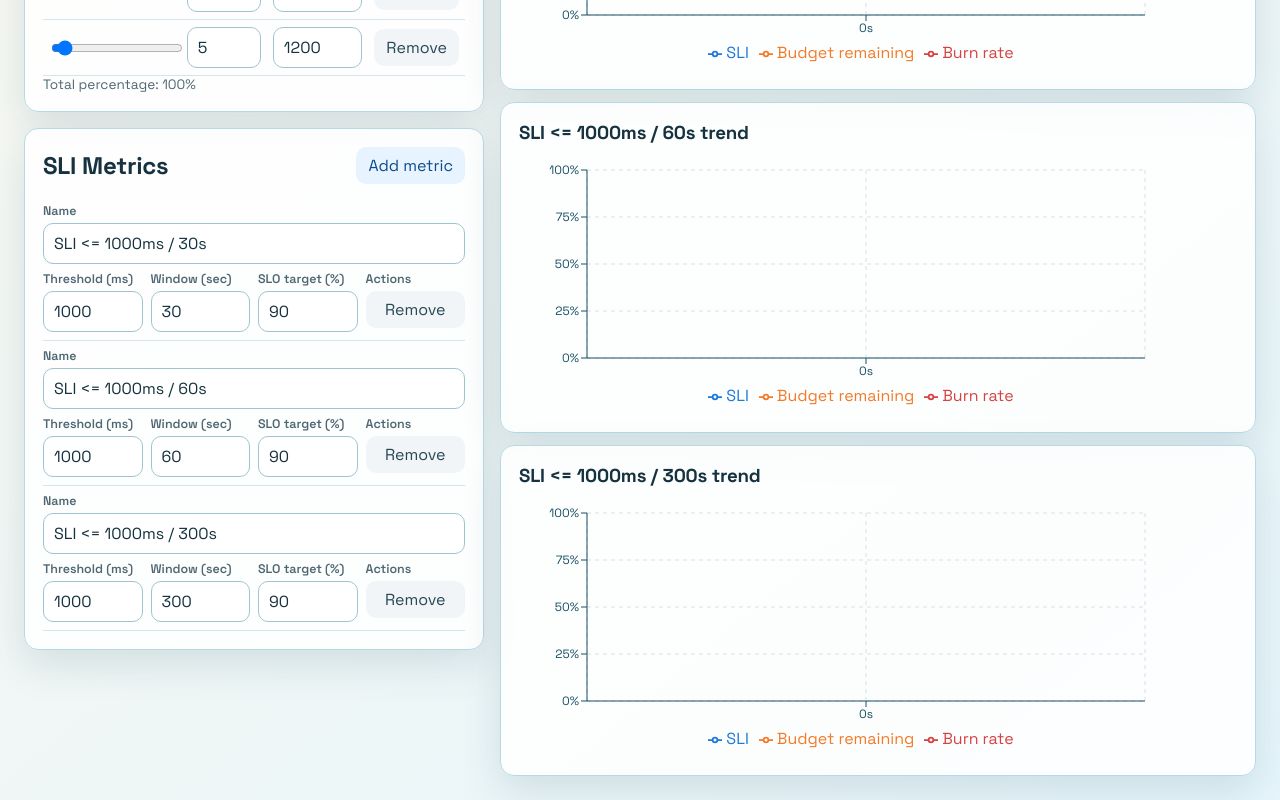
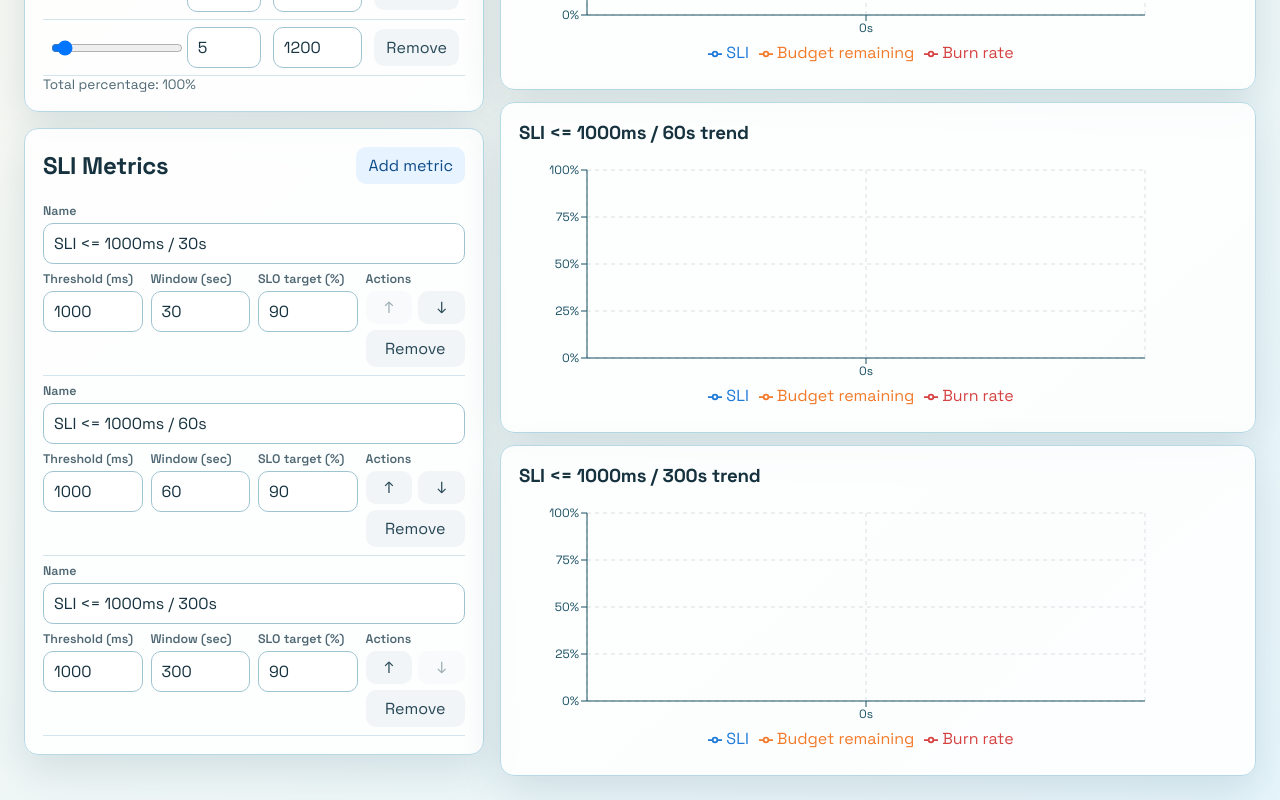
Before and after one commit to ivanwolkow/sli-slo-visualizer, a React (Vite) app: page / in a window 1280 px wide. Shown: the part 852-1652 px from the top of the page. Built offline with nearby package versions, Linux system fonts and the light colour scheme.

Commit message:
feat: add reorder controls for SLI metrics

```diff
--- a/src/App.tsx
+++ b/src/App.tsx
@@ -32,6 +32,8 @@ function App(): JSX.Element {
   const removeBucket = useSimulationStore((state) => state.removeBucket);
   const addMetric = useSimulationStore((state) => state.addMetric);
   const updateMetric = useSimulationStore((state) => state.updateMetric);
+  const moveMetricUp = useSimulationStore((state) => state.moveMetricUp);
+  const moveMetricDown = useSimulationStore((state) => state.moveMetricDown);
   const removeMetric = useSimulationStore((state) => state.removeMetric);
   const start = useSimulationStore((state) => state.start);
   const pause = useSimulationStore((state) => state.pause);
@@ -80,6 +82,8 @@ function App(): JSX.Element {
             errors={metricErrors}
             onAddMetric={addMetric}
             onUpdateMetric={updateMetric}
+            onMoveMetricUp={moveMetricUp}
+            onMoveMetricDown={moveMetricDown}
             onRemoveMetric={removeMetric}
           />
         </div>
--- a/src/components/SliMetricsEditor.tsx
+++ b/src/components/SliMetricsEditor.tsx
@@ -5,6 +5,8 @@ interface SliMetricsEditorProps {
   errors: string[];
   onAddMetric: () => void;
   onUpdateMetric: (id: string, patch: Partial<SliMetricConfig>) => void;
+  onMoveMetricUp: (id: string) => void;
+  onMoveMetricDown: (id: string) => void;
   onRemoveMetric: (id: string) => void;
 }
 
@@ -13,6 +15,8 @@ export const SliMetricsEditor = ({
   errors,
   onAddMetric,
   onUpdateMetric,
+  onMoveMetricUp,
+  onMoveMetricDown,
   onRemoveMetric
 }: SliMetricsEditorProps): JSX.Element => {
   return (
@@ -35,7 +39,7 @@ export const SliMetricsEditor = ({
             </tr>
           </thead>
           <tbody>
-            {metrics.map((metric) => (
+            {metrics.map((metric, index) => (
               <tr key={metric.id}>
                 <td className="metric-name-cell">
                   <span className="compact-field-label">Name</span>
@@ -96,6 +100,26 @@ export const SliMetricsEditor = ({
                 </td>
                 <td className="metric-actions-cell">
                   <span className="compact-field-label">Actions</span>
+                  <div className="metric-reorder-buttons">
+                    <button
+                      type="button"
+                      className="btn-ghost btn-icon"
+                      aria-label={`Move ${metric.name} up`}
+                      onClick={() => onMoveMetricUp(metric.id)}
+                      disabled={index === 0}
+                    >
+                      ↑
+                    </button>
+                    <button
+                      type="button"
+                      className="btn-ghost btn-icon"
+                      aria-label={`Move ${metric.name} down`}
+                      onClick={() => onMoveMetricDown(metric.id)}
+                      disabled={index === metrics.length - 1}
+                    >
+                      ↓
+                    </button>
+                  </div>
                   <button
                     type="button"
                     className="btn-ghost"
--- a/src/state/store.ts
+++ b/src/state/store.ts
@@ -31,6 +31,8 @@ interface SimulationStore {
   removeBucket: (id: string) => void;
   addMetric: () => void;
   updateMetric: (id: string, patch: Partial<SliMetricConfig>) => void;
+  moveMetricUp: (id: string) => void;
+  moveMetricDown: (id: string) => void;
   removeMetric: (id: string) => void;
   start: () => void;
   pause: () => void;
@@ -89,6 +91,26 @@ const collectValidationErrors = (config: SimulationConfig): string[] => {
   const bucketValidation = validateLatencyBuckets(config.buckets);
   const metricValidation = validateSliMetrics(config.metrics);
   return [...bucketValidation.errors, ...metricValidation.errors];
+};
+
+const moveMetricByOffset = (
+  metrics: SliMetricConfig[],
+  id: string,
+  offset: -1 | 1
+): SliMetricConfig[] => {
+  const index = metrics.findIndex((metric) => metric.id === id);
+  if (index < 0) {
+    return metrics;
+  }
+
+  const target = index + offset;
+  if (target < 0 || target >= metrics.length) {
+    return metrics;
+  }
+
+  const next = [...metrics];
+  [next[index], next[target]] = [next[target], next[index]];
+  return next;
 };
 
 let engine: SimulationEngine | null = null;
@@ -232,6 +254,26 @@ export const useSimulationStore = create<SimulationStore>((set, get) => {
       applyConfig(nextConfig);
     },
 
+    moveMetricUp: (id) => {
+      const nextMetrics = moveMetricByOffset(get().config.metrics, id, -1);
+      const nextConfig: SimulationConfig = {
+        ...get().config,
+        metrics: nextMetrics
+      };
+
+      applyConfig(nextConfig);
+    },
+
+    moveMetricDown: (id) => {
+      const nextMetrics = moveMetricByOffset(get().config.metrics, id, 1);
+      const nextConfig: SimulationConfig = {
+        ...get().config,
+        metrics: nextMetrics
+      };
+
+      applyConfig(nextConfig);
+    },
+
     removeMetric: (id) => {
       if (get().config.metrics.length <= 1) {
         return;
--- a/src/styles.css
+++ b/src/styles.css
@@ -265,19 +265,35 @@ button:not(:disabled):hover {
 }
 
 .sli-metrics-table .metric-name-col {
-  width: 44%;
+  width: 40%;
 }
 
 .sli-metrics-table .metric-number-col {
-  width: 14%;
+  width: 13%;
 }
 
 .sli-metrics-table .metric-actions-col {
-  width: 14%;
+  width: 21%;
 }
 
 .metric-name-cell input {
   width: 100%;
+}
+
+.metric-actions-cell {
+  min-width: 0;
+}
+
+.metric-reorder-buttons {
+  display: grid;
+  grid-template-columns: repeat(2, minmax(0, 1fr));
+  gap: 6px;
+  margin-bottom: 6px;
+}
+
+.btn-icon {
+  padding: 6px 8px;
+  text-align: center;
 }
 
 .sli-metrics-panel {
@@ -353,6 +369,10 @@ button:not(:disabled):hover {
   .sli-metrics-table .metric-actions-cell button {
     width: 100%;
     padding-inline: 6px;
+  }
+
+  .sli-metrics-table .metric-reorder-buttons {
+    margin-bottom: 6px;
   }
 
   .sli-metrics-table .metric-name-col,
```
Also changed, not shown: 2 other files (tests, documents, lock files or other folders).
